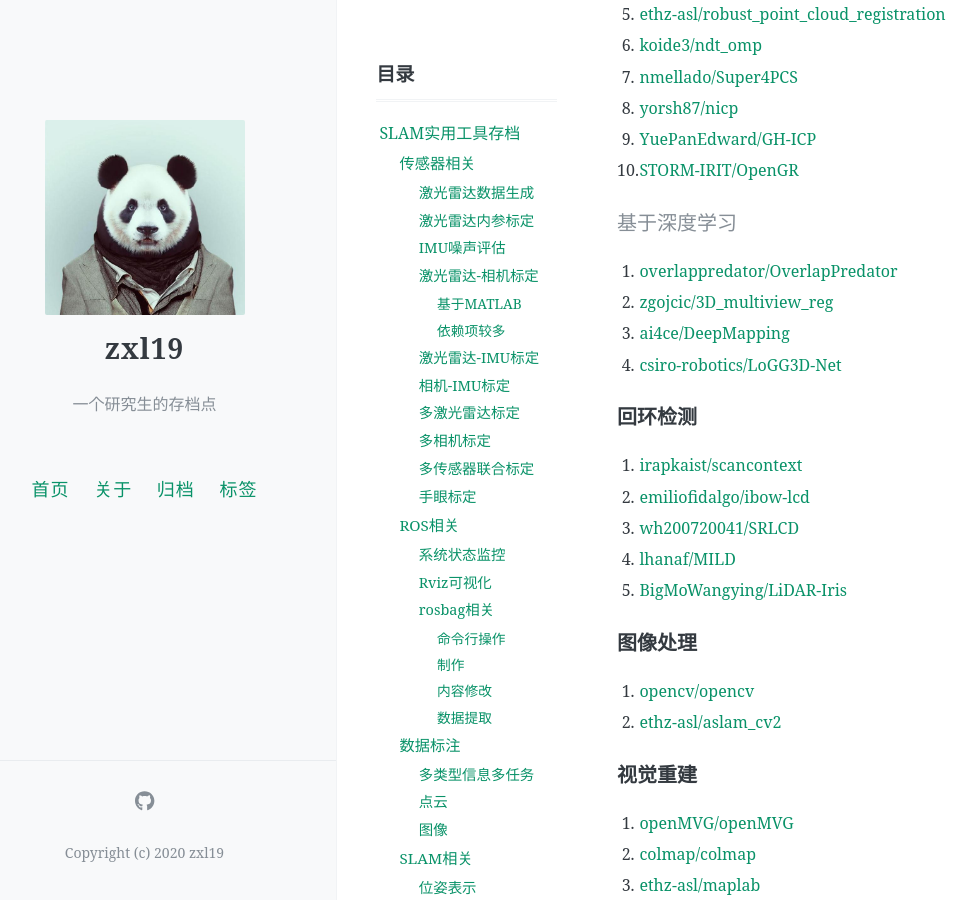
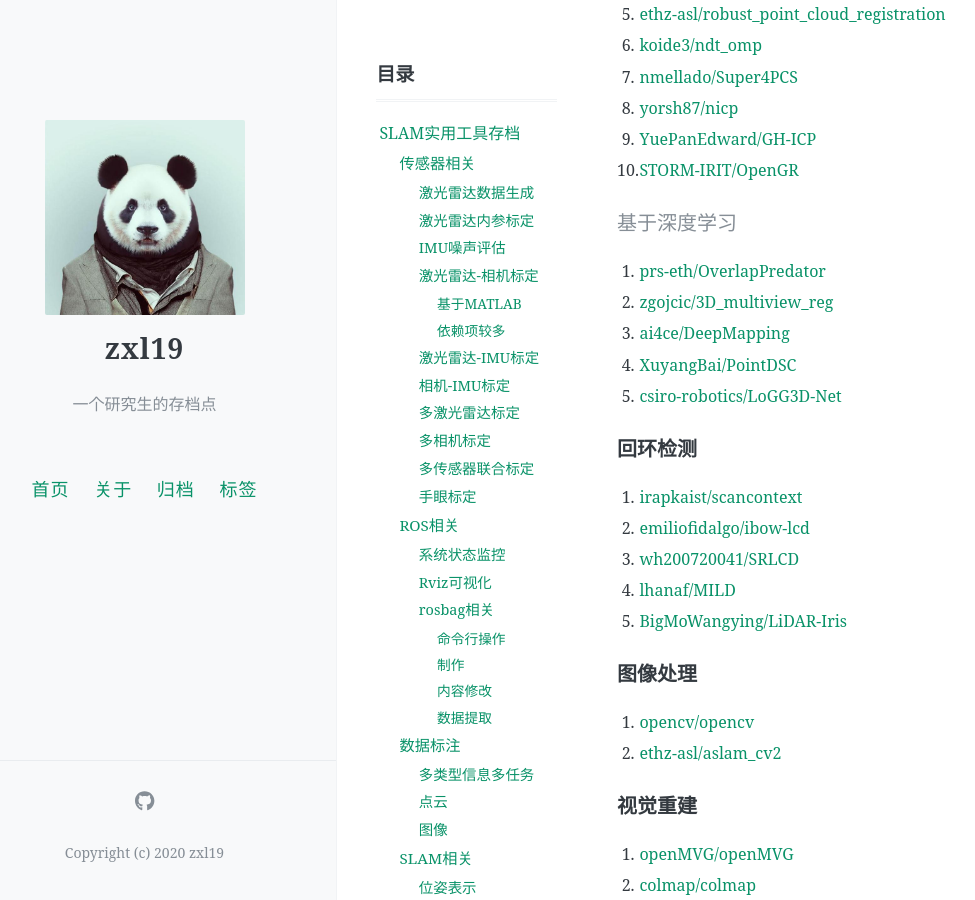
Before and after one commit to zxl19/zxl19.github.io, a Jekyll site: the page built from _posts/2021-05-25-slam-tool.md, in a window 1280 px wide and 900 px high, scrolled down 6746 px. Shown: the whole window, without its empty margins (47-1022 px from the left). Built offline with Jekyll 4.4.1, drawn with Linux system fonts in a browser that asks for light colours; comment, search, counter and statistics services are not loaded.

Commit message:
Update Posts

```diff
--- a/_posts/2021-05-25-slam-tool.md
+++ b/_posts/2021-05-25-slam-tool.md
@@ -252,10 +252,11 @@ pinned: false
 
 #### 基于深度学习
 
-1. [overlappredator/OverlapPredator](https://github.com/overlappredator/OverlapPredator)
+1. [prs-eth/OverlapPredator](https://github.com/prs-eth/OverlapPredator)
 2. [zgojcic/3D_multiview_reg](https://github.com/zgojcic/3D_multiview_reg)
 3. [ai4ce/DeepMapping](https://github.com/ai4ce/DeepMapping)
-4. [csiro-robotics/LoGG3D-Net](https://github.com/csiro-robotics/LoGG3D-Net)
+4. [XuyangBai/PointDSC](https://github.com/XuyangBai/PointDSC)
+5. [csiro-robotics/LoGG3D-Net](https://github.com/csiro-robotics/LoGG3D-Net)
 
 ### 回环检测
 
```
Also changed, not shown: _posts/2021-05-31-awesome-list.md (+1 -0 lines).
